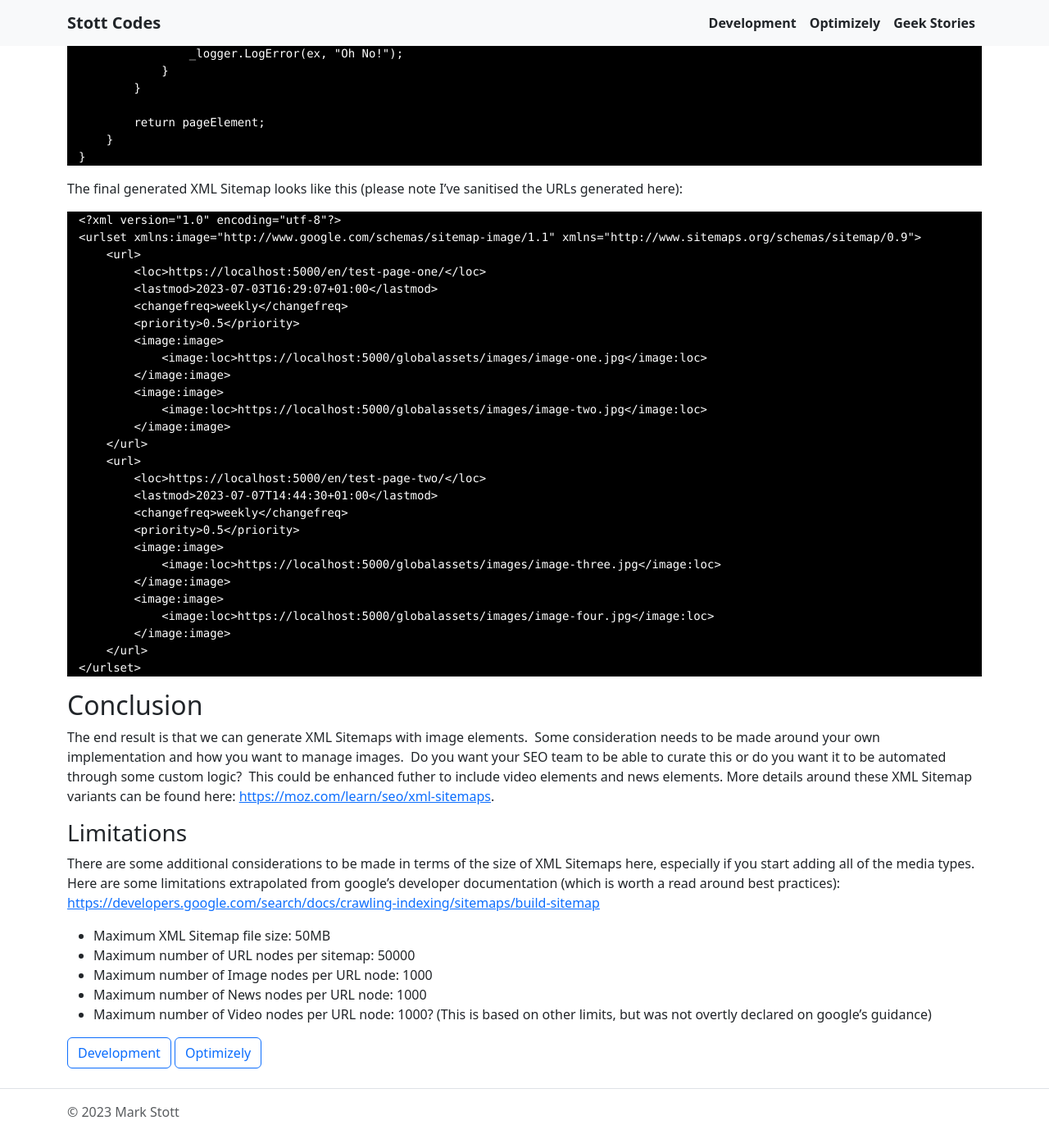
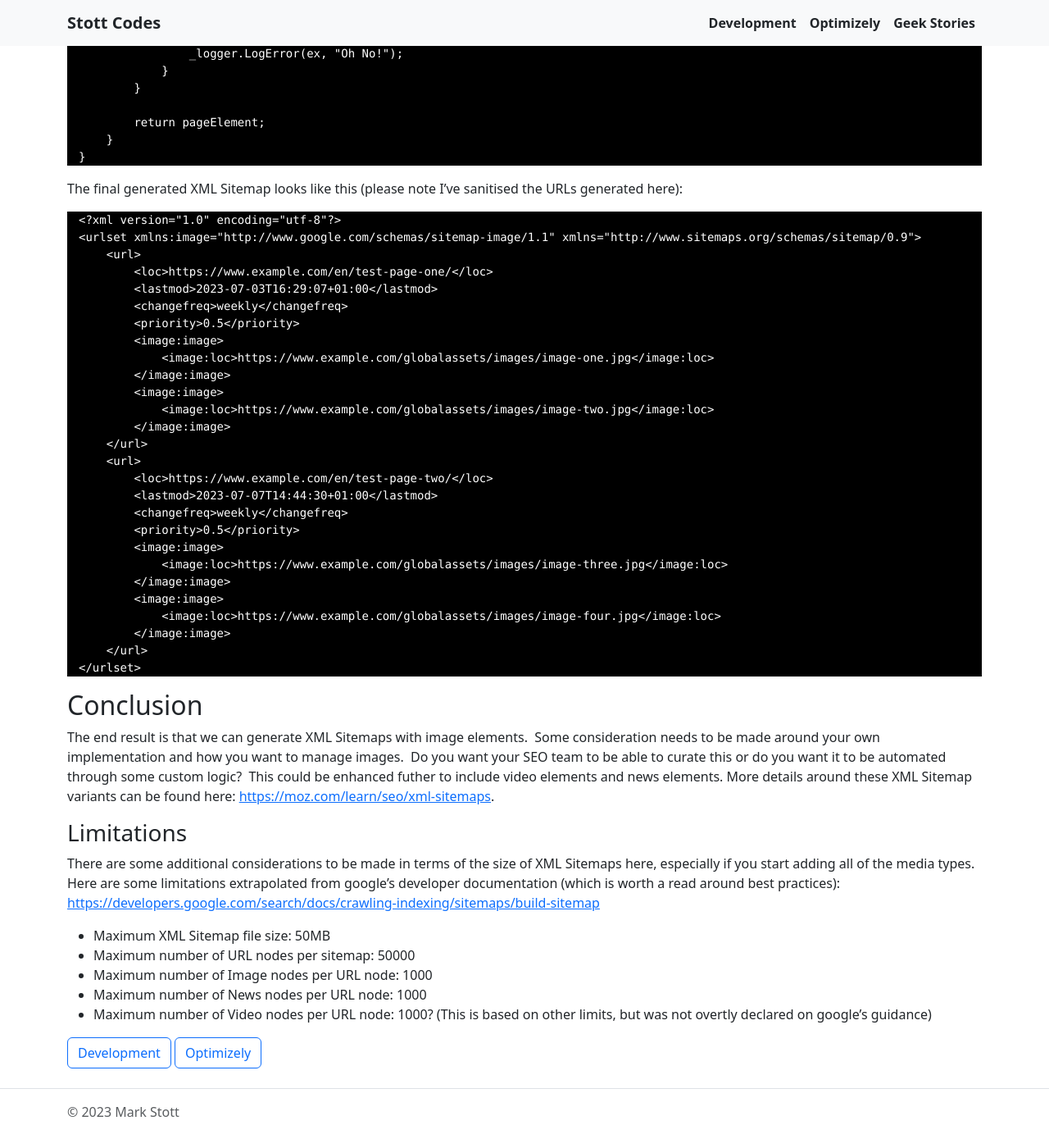
Before and after one commit to GeekInTheNorth/GeekInTheNorth.github.io, a Jekyll site: the page built from _posts/2023-07-31-extending-geta-optimizely-sitemaps.md, in a window 1280 px wide and 1400 px high, scrolled down 4183 px. Shown: the whole window at 82% size. Built offline with Jekyll 4.4.1, drawn with Linux system fonts in a browser that asks for light colours; some of the changed lines change nothing that is shown.

Commit message:
Update 2023-07-31-extending-geta-optimizely-sitemaps.md

```diff
--- a/_posts/2023-07-31-extending-geta-optimizely-sitemaps.md
+++ b/_posts/2023-07-31-extending-geta-optimizely-sitemaps.md
@@ -212,27 +212,27 @@ The final generated XML Sitemap looks like this (please note I've sanitised the
 <?xml version="1.0" encoding="utf-8"?>
 <urlset xmlns:image="http://www.google.com/schemas/sitemap-image/1.1" xmlns="http://www.sitemaps.org/schemas/sitemap/0.9">
     <url>
-        <loc>https://localhost:5000/en/test-page-one/</loc>
+        <loc>https://www.example.com/en/test-page-one/</loc>
         <lastmod>2023-07-03T16:29:07+01:00</lastmod>
         <changefreq>weekly</changefreq>
         <priority>0.5</priority>
         <image:image>
-            <image:loc>https://localhost:5000/globalassets/images/image-one.jpg</image:loc>
+            <image:loc>https://www.example.com/globalassets/images/image-one.jpg</image:loc>
         </image:image>
         <image:image>
-            <image:loc>https://localhost:5000/globalassets/images/image-two.jpg</image:loc>
+            <image:loc>https://www.example.com/globalassets/images/image-two.jpg</image:loc>
         </image:image>
     </url>
     <url>
-        <loc>https://localhost:5000/en/test-page-two/</loc>
+        <loc>https://www.example.com/en/test-page-two/</loc>
         <lastmod>2023-07-07T14:44:30+01:00</lastmod>
         <changefreq>weekly</changefreq>
         <priority>0.5</priority>
         <image:image>
-            <image:loc>https://localhost:5000/globalassets/images/image-three.jpg</image:loc>
+            <image:loc>https://www.example.com/globalassets/images/image-three.jpg</image:loc>
         </image:image>
         <image:image>
-            <image:loc>https://localhost:5000/globalassets/images/image-four.jpg</image:loc>
+            <image:loc>https://www.example.com/globalassets/images/image-four.jpg</image:loc>
         </image:image>
     </url>
 </urlset>
```
